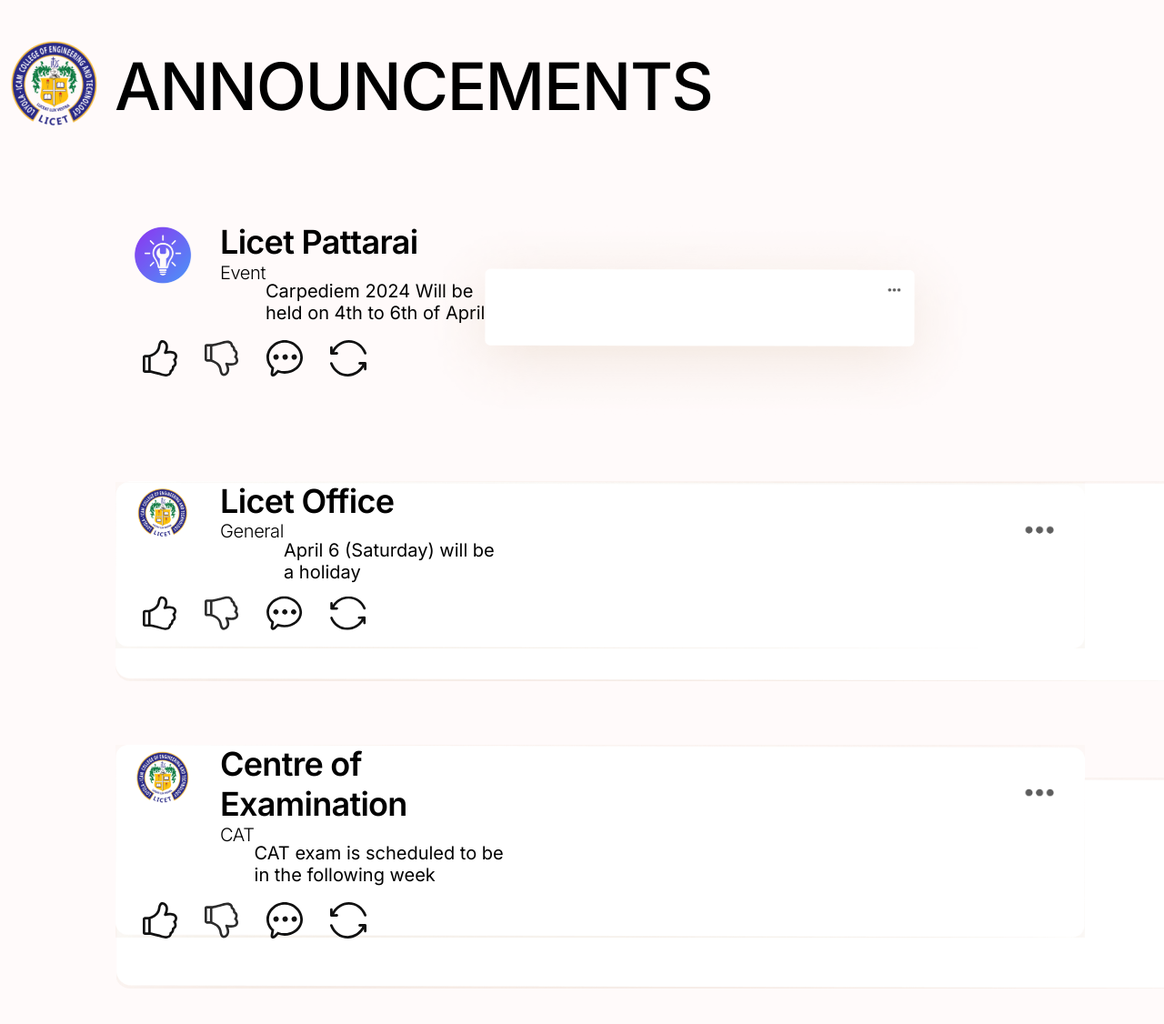
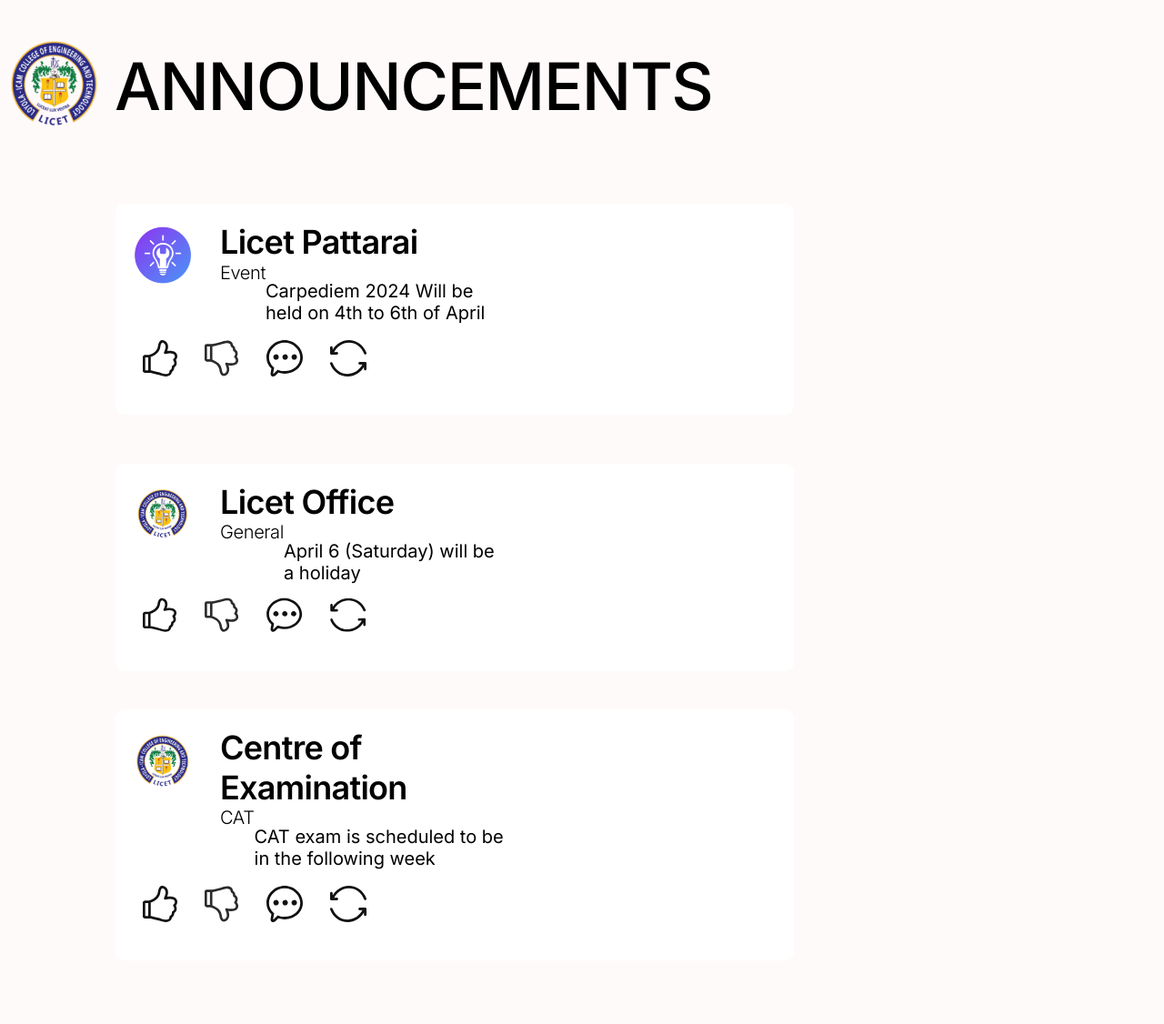
Before and after one commit to HimaniChandra/Forum, a Flask app: page /announce in a window 1280 px wide. Shown: the whole page at 91% size. After the commit the page ends 1014 px from the top, so only its background shows below. Run offline with Flask 3, Linux system fonts and the light colour scheme.

Commit message:
Edited and Updated Anouncements
Removed (commented) some img tags and changed properties

```diff
--- a/static/css/anouncements.css
+++ b/static/css/anouncements.css
@@ -414,6 +414,7 @@
   align-items: flex-start;
   justify-content: flex-start;
   box-sizing: border-box;
+
 }
 .frame-wrapper5 {
   width: 17.125rem;
@@ -426,7 +427,9 @@
   padding: var(--padding-xl) var(--padding-base) var(--padding-23xl-1);
   position: relative;
   gap: var(--gap-15xl);
-  max-width: 100%;
+  max-width: 70%;
+  background-color: white;
+  border-radius: 10px;
 }
 .linkedin-carousel-icon8 {
   width: 100%;
--- a/templates/anouncements.html
+++ b/templates/anouncements.html
@@ -168,11 +168,11 @@
                     <h2 class="katherine-mary3">Licet Pattarai</h2>
                     <div class="frame-wrapper4">
                       <div class="linkedin-carousel-parent5">
-                        <img
+                        <!--<img
                           class="linkedin-carousel-icon7"
                           alt=""
                           src="{{ url_for("static",filename="/public/linkedin-carousel-1@2x.png") }}"
-                        />
+                        />-->
 
                         <div class="department-of-it3">
                           Event
@@ -213,12 +213,12 @@
                 </div>
               </div>
               <div class="frame-parent3">
-                <div class="linkedin-carousel-parent6">
-                  <img
+                <div class="linkedin-carousel-parent4">
+                  <!--<img
                     class="linkedin-carousel-icon8"
                     alt=""
                     src="{{ url_for("static",filename="/public/linkedin-carousel-2@2x.png") }}"
-                  />
+                  />-->
 
                   <div class="profile-circle-icon-2048x2048-parent1">
                     <img
@@ -231,11 +231,11 @@
                       <h2 class="katherine-mary4">Licet Office</h2>
                       <div class="frame-wrapper6">
                         <div class="linkedin-carousel-parent7">
-                          <img
+                          <!--<img
                             class="linkedin-carousel-icon9"
                             alt=""
                             src="{{ url_for("static",filename="/public/linkedin-carousel-3@2x.png") }}"
-                          />
+                          />-->
 
                           <div class="department-of-it4">
                             General
@@ -273,12 +273,12 @@
                     </div>
                   </div>
                 </div>
-                <div class="linkedin-carousel-parent8">
-                  <img
+                <div class="linkedin-carousel-parent4">
+                  <!--<img
                     class="linkedin-carousel-icon10"
                     alt=""
                     src="{{ url_for("static",filename="/public/linkedin-carousel-4@2x.png") }}"
-                  />
+                  />-->
 
                   <div class="profile-circle-icon-2048x2048-parent2">
                     <img
@@ -291,11 +291,11 @@
                       <h2 class="katherine-mary5">Centre of Examination</h2>
                       <div class="frame-wrapper8">
                         <div class="linkedin-carousel-parent9">
-                          <img
+                          <!--<img
                             class="linkedin-carousel-icon11"
                             alt=""
                             src="{{ url_for("static",filename="/public/linkedin-carousel-5@2x.png") }}"
-                          />
+                          />-->
 
                           <div class="department-of-it5">
                             CAT
```
